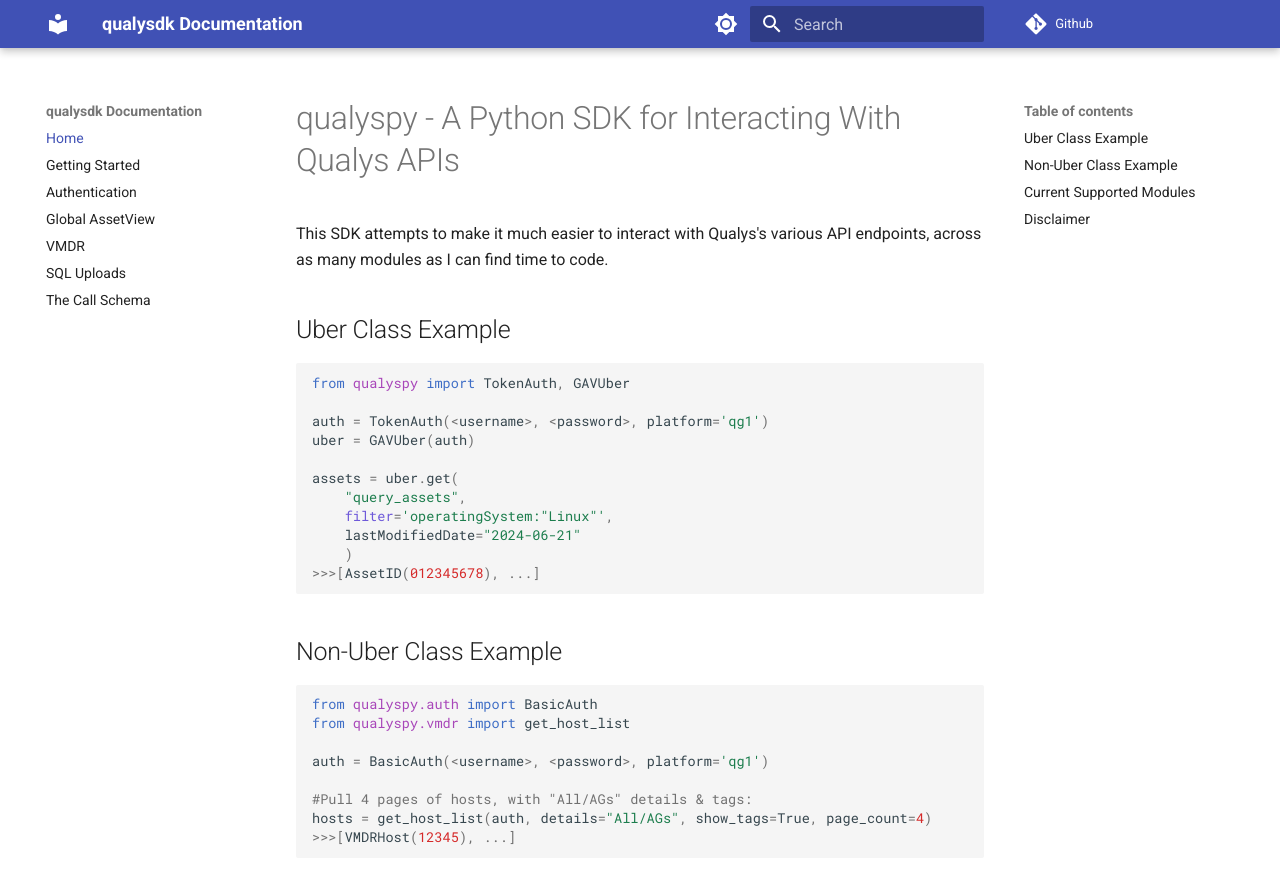
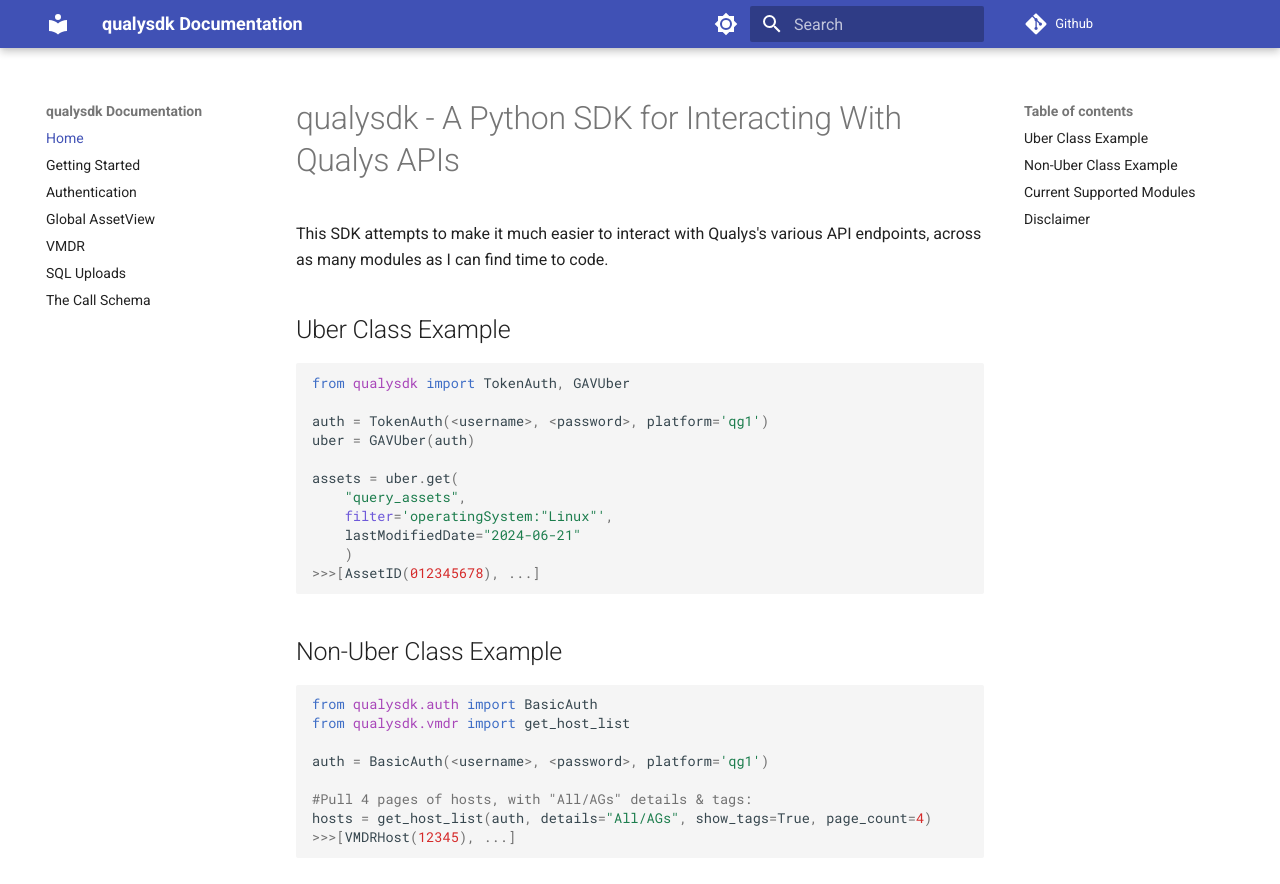
Before and after one commit to 0x41424142/qualysdk, an MkDocs documentation site: the page built from docs/index.md, in a window 1280 px wide and 900 px high. Shown: the top 884 px of the window. Built offline with MkDocs 1.6.1 and Material for MkDocs 9.7.7, drawn with Linux system fonts in a browser that asks for light colours; comment, search, counter and statistics services are not loaded.

Commit message:
Update index.md

````diff
--- a/docs/index.md
+++ b/docs/index.md
@@ -1,10 +1,10 @@
-# qualyspy - A Python SDK for Interacting With Qualys APIs
+# qualysdk - A Python SDK for Interacting With Qualys APIs
 
 This SDK attempts to make it much easier to interact with Qualys's various API endpoints, across as many modules as I can find time to code.
 
 ## Uber Class Example
 ```py
-from qualyspy import TokenAuth, GAVUber
+from qualysdk import TokenAuth, GAVUber
 
 auth = TokenAuth(<username>, <password>, platform='qg1')
 uber = GAVUber(auth)
@@ -18,8 +18,8 @@
 ```
 ## Non-Uber Class Example
 ```py
-from qualyspy.auth import BasicAuth
-from qualyspy.vmdr import get_host_list
+from qualysdk.auth import BasicAuth
+from qualysdk.vmdr import get_host_list
 
 auth = BasicAuth(<username>, <password>, platform='qg1')
 
````
